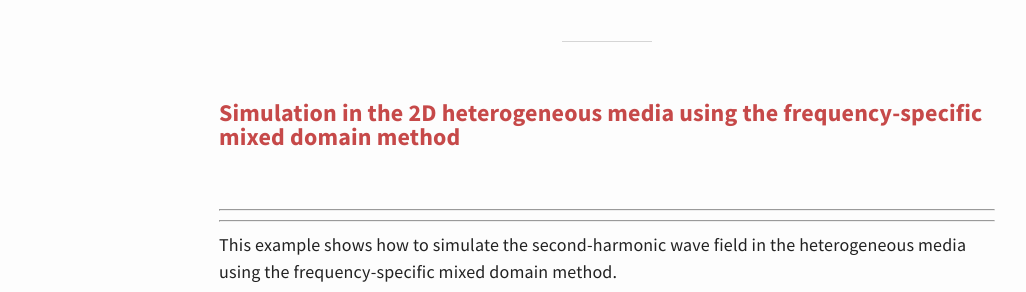
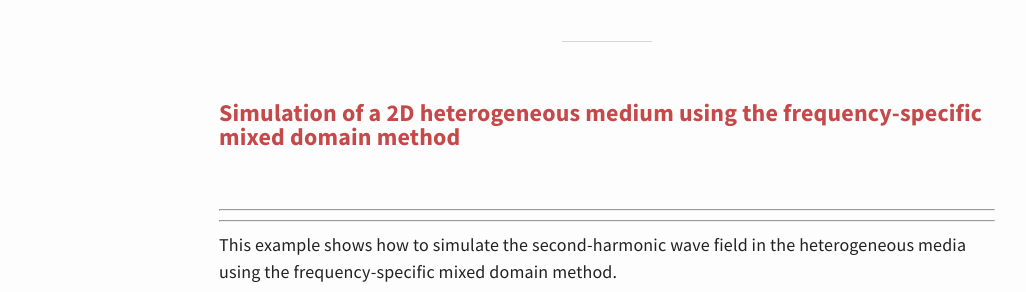
Before and after one commit to m-SOUND/mSOUND, a Jekyll site: the page built from _posts/2019-02-20-FSMDM_2D_heterogeneous.html, in a window 1280 px wide. Shown: the part 150-442 px from the top of the page, without its empty margins (33-1059 px from the left). Built offline with Jekyll 4.4.1, drawn with Linux system fonts in a browser that asks for light colours.

Commit message:
Update 2019-02-20-FSMDM_2D_heterogeneous.html

```diff
--- a/_posts/2019-02-20-FSMDM_2D_heterogeneous.html
+++ b/_posts/2019-02-20-FSMDM_2D_heterogeneous.html
@@ -1,5 +1,5 @@
 ---
-title: Simulation in the 2D heterogeneous media using the frequency-specific mixed domain method
+title: Simulation of a 2D heterogeneous medium using the frequency-specific mixed domain method
 ---
 <p>
 <br>
```
